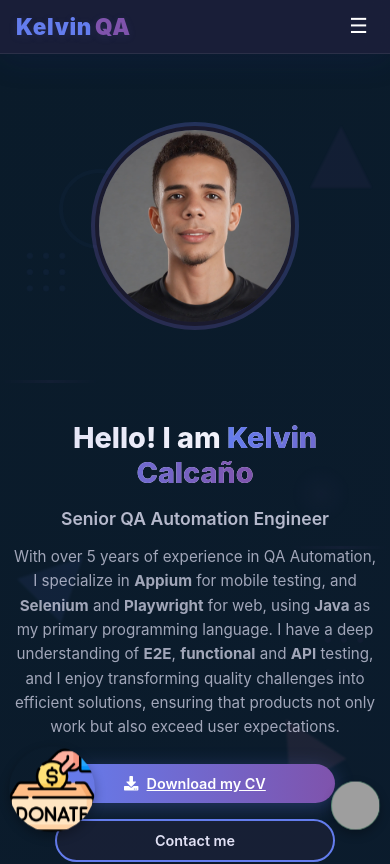
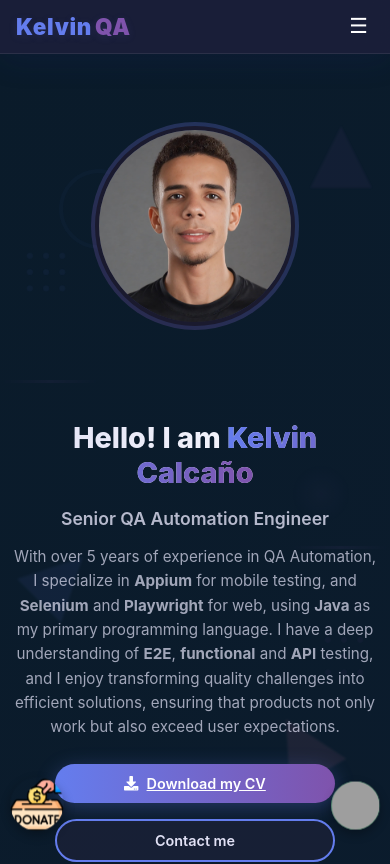
Before and after one commit to kelvinCB/Kelvin-Portafolio, a React (Create React App) app: page / in a window 390 px wide. Shown: the top 864 px of the page. Built offline with nearby package versions, Linux system fonts and the light colour scheme; grey boxes are pictures that could not be loaded.

Commit message:
fix: adjust Donate button size on mobile to match WhatsApp button

```diff
--- a/src/components/DonateButton.js
+++ b/src/components/DonateButton.js
@@ -47,7 +47,6 @@ const DonateButton = () => {
         <img
           src="/resources/donation.png"
           alt="Donate"
-          style={{ width: '80px', height: 'auto', borderRadius: '40px' }}
         />
       </button>
 
--- a/src/styles/DonateButton.css
+++ b/src/styles/DonateButton.css
@@ -254,7 +254,7 @@
   }
 
   .donate-float img {
-    width: 55px;
+    width: 50px;
   }
 
   .donate-modal {
```
